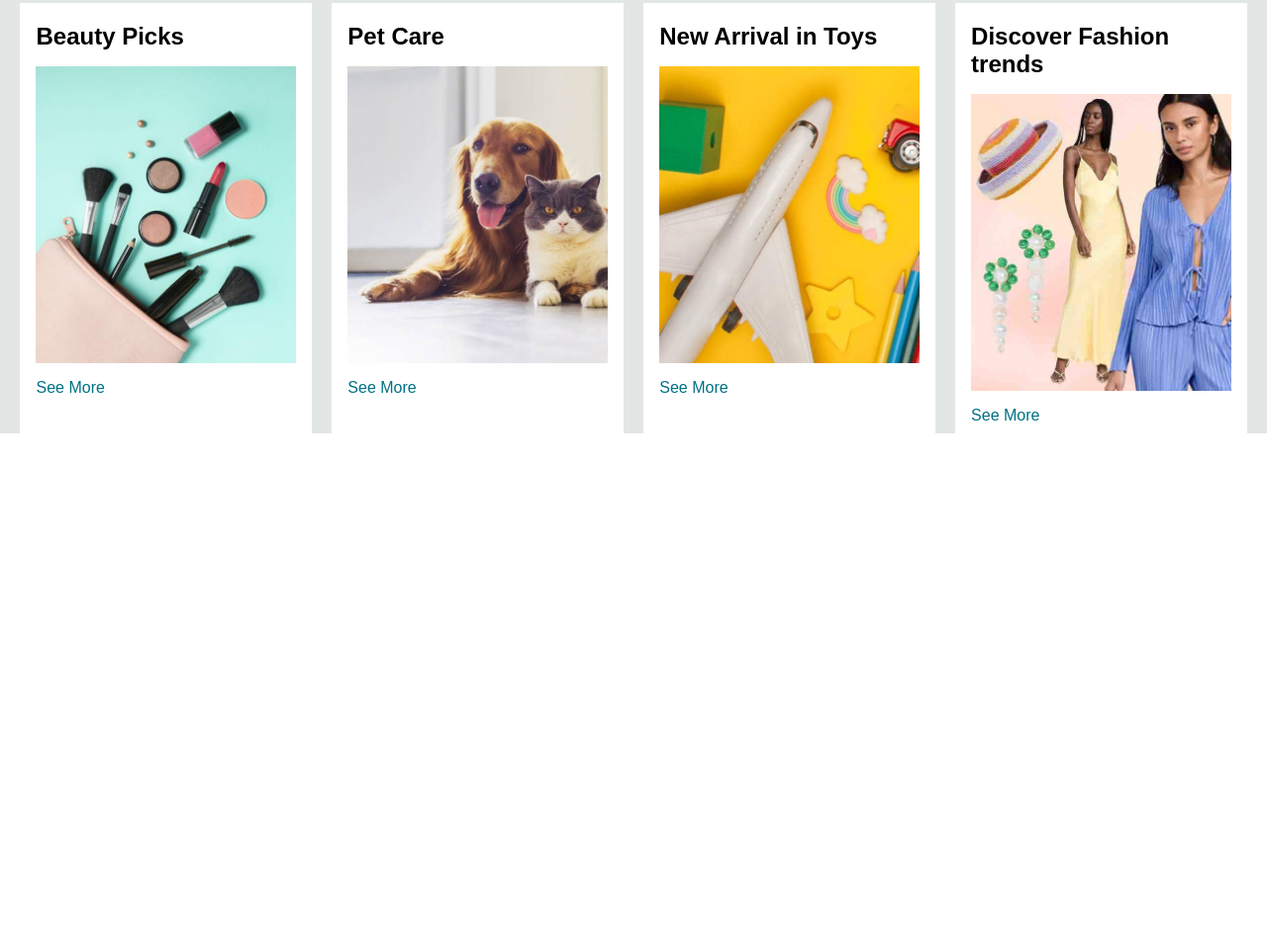
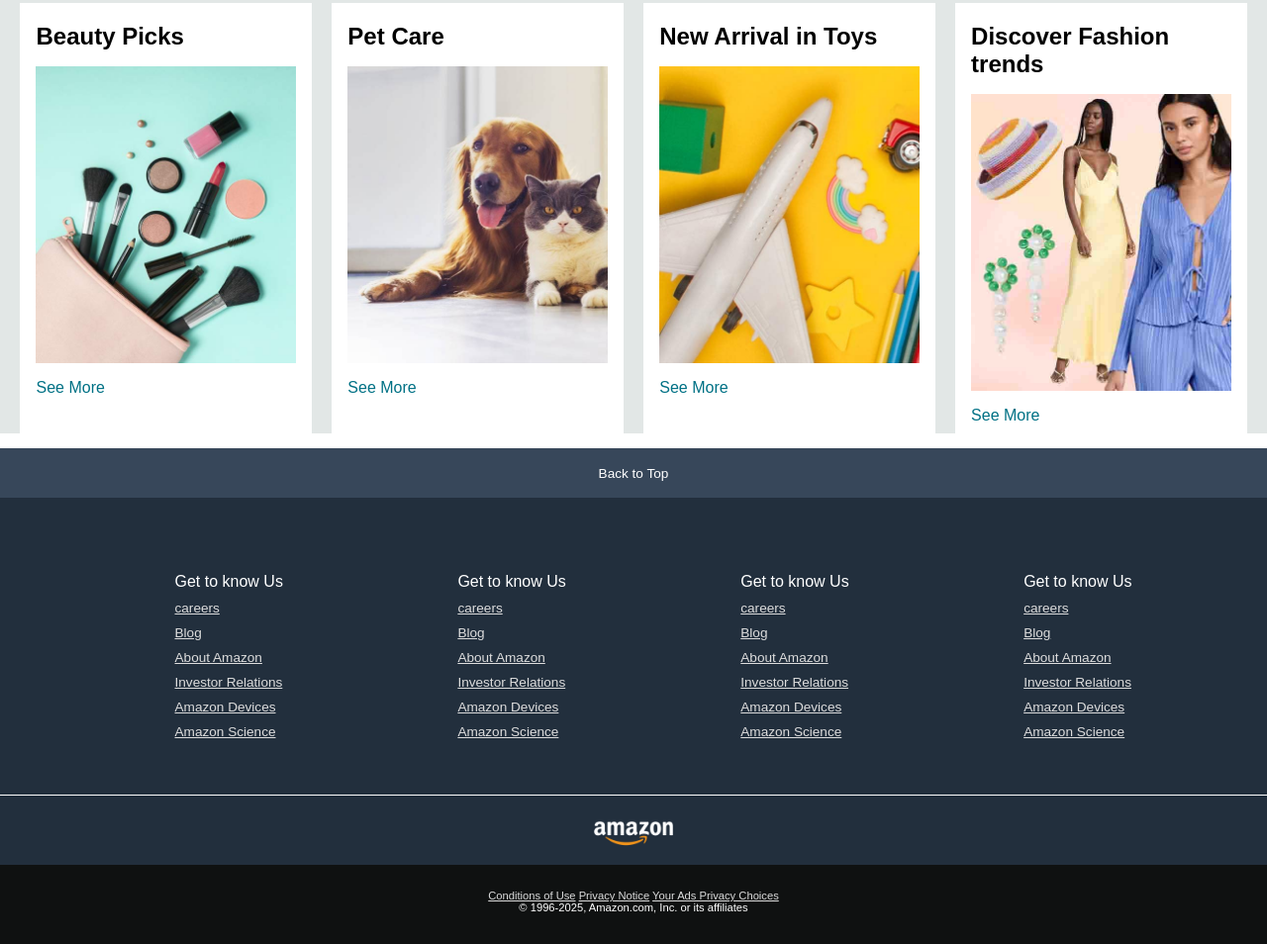
Before and after one commit to mansib1992/amazon_clone, a plain HTML site: page index.html in a window 1280 px wide. Shown: the part 962-1916 px from the top of the page at 99% size. Before the commit the page ends 1400 px from the top, so only its background shows below. Drawn offline with Linux system fonts and the light colour scheme.

Commit message:
final commit

```diff
--- a/index.html
+++ b/index.html
@@ -145,6 +145,78 @@
        </div>
     </div>
 
+    <!-- Footer Section -->
 
+    <!-- Foot panel1 -->
+     <footer>
+        <div class="foot-panel1">
+            Back to Top
+        </div>
+
+        <!-- Foot panel2 -->
+        <div class="foot-panel2">
+            <ul>
+                <p>Get to know Us</p>
+               <a href="">careers</a>
+                <a href="">Blog</a>
+                <a href="">About Amazon</a>
+               <a href=""> Investor Relations</a>
+               <a href="">Amazon Devices</a>
+                <a href="">Amazon Science</a>
+
+            </ul>
+            <ul>
+                <p>Get to know Us</p>
+               <a href="">careers</a>
+                <a href="">Blog</a>
+                <a href="">About Amazon</a>
+               <a href=""> Investor Relations</a>
+               <a href="">Amazon Devices</a>
+                <a href="">Amazon Science</a>
+
+            </ul>
+            <ul>
+                <p>Get to know Us</p>
+               <a href="">careers</a>
+                <a href="">Blog</a>
+                <a href="">About Amazon</a>
+               <a href=""> Investor Relations</a>
+               <a href="">Amazon Devices</a>
+                <a href="">Amazon Science</a>
+
+            </ul>
+            <ul>
+                <p>Get to know Us</p>
+               <a href="">careers</a>
+                <a href="">Blog</a>
+                <a href="">About Amazon</a>
+               <a href=""> Investor Relations</a>
+               <a href="">Amazon Devices</a>
+                <a href="">Amazon Science</a>
+
+            </ul>
+        </div>
+
+        <!-- Foot panel3 -->
+
+        <div class="foot-panel3">
+            <div class="logo">
+
+            </div>
+        </div>
+
+        <!-- Foot panel4 -->
+
+        <div class="foot-panel4">
+            <div class="pages">
+                <a href="">Conditions of Use</a>
+                <a href="">Privacy Notice</a>
+                <a href="">Your Ads Privacy Choices</a>
+            </div>
+            <div class="copyright">
+                © 1996-2025, Amazon.com, Inc. or its affiliates
+            </div>
+        </div>
+     </footer>
 </body>
 </html>
--- a/style.css
+++ b/style.css
@@ -123,7 +123,7 @@
 }
 
 
-/* *panels* */
+/* **panels** */
 
 .panel{
     height: 40px;
@@ -218,3 +218,88 @@
 .box-content p {
     color: #007185;
 }
+
+
+/* ** footer ** */
+
+footer {
+    margin-top: 15px;
+
+}
+
+.foot-panel1 {
+    background-color: #37475a;
+    color: white;
+    height: 50px;
+    display: flex;
+    justify-content: center;
+    align-items: center;
+    font-size: 0.85rem;
+}
+
+.foot-panel2{
+    background-color: #222f3d;
+    color: white;
+    height: 300px;
+    display: flex;
+    justify-content: space-evenly;
+    align-items: center;
+}
+
+ul {
+    margin-top: 20px;
+
+}
+
+ul a {
+    display: block;
+    color: #dddddd;
+    font-size: 0.85rem;
+    margin-top: 10px;
+
+}
+
+.foot-panel3 {
+    background-color: #222f3d;
+    color: white;
+    border-top: 0.5px solid white;
+    height: 70px;
+    display: flex;
+    justify-content: center;
+    align-items: center;
+}
+
+.logo {
+    background-image: url("images/amazon_logo.png");
+    background-size: cover;
+    height: 50px;
+    width: 100px;
+
+}
+
+.foot-panel4{
+    background-color: #0f1111;
+    color: white;
+    height: 80px;
+    font-size: 0.7rem;
+    text-align: center;
+
+    /* display: flex; */
+    /* justify-content: center; */
+
+}
+
+
+.pages a{
+    color: #dddddd;
+}
+
+.pages {
+
+    padding-top: 25px;
+
+}
+.copyright {
+
+    text-align: center;
+}
```
